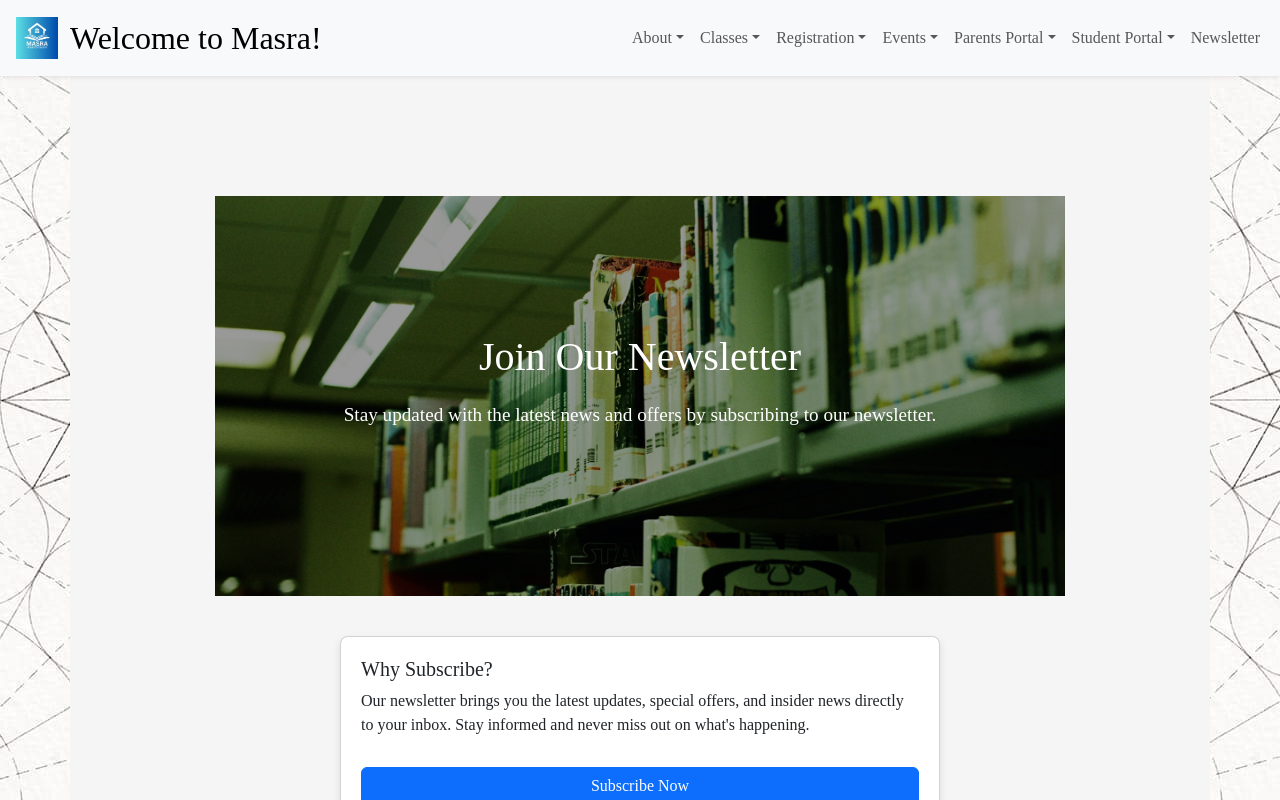
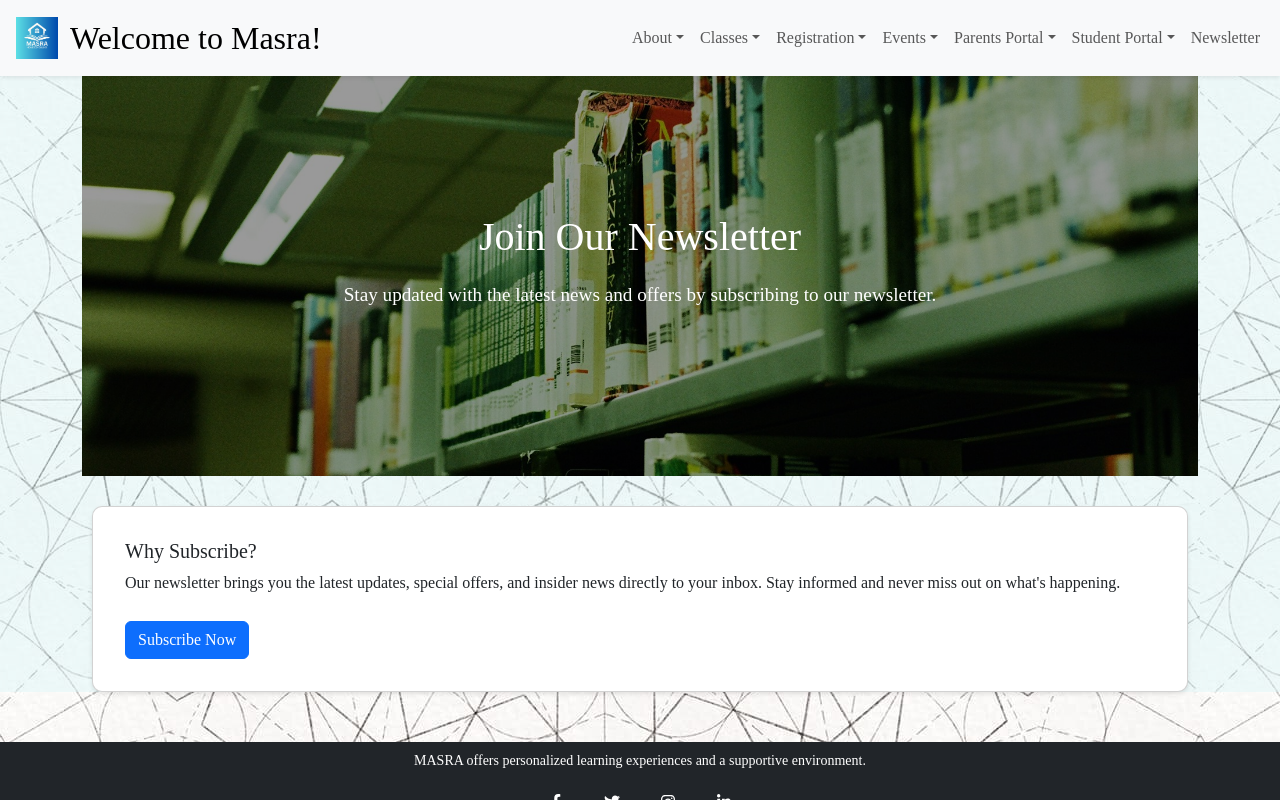
Before and after one commit to MahmoudAbdulrhman/masara, a React (Create React App) app in the folder masara/: page /nl in a window 1280 px wide. Shown: the top 800 px of the page. Built offline with nearby package versions, Linux system fonts and the light colour scheme.

Commit message:
add newslatter

```diff
--- a/masara/src/components/nl/Newsletter.css
+++ b/masara/src/components/nl/Newsletter.css
@@ -1,11 +1,11 @@
-/* src/components/Newsletter.css */
+src/components/Newsletter.css
 .newsletter-page {
   text-align: center;
   padding: 20px;
   background: #f5f5f5; /* Light background color for the page */
 }
 
-.hero-section {
+.heron-section {
   position: relative;
   width: 100%;
   height: 400px; /* Adjust height as needed */
@@ -23,51 +23,18 @@
   box-shadow: inset 0 0 0 1000px rgba(0, 0, 0, 0.4); /* Dark overlay */
 }
 
-.hero-section h1 {
+.heron-section h1 {
   font-size: 2.5rem;
   margin-bottom: 20px;
   animation: animate__fadeIn animate__animated animate__delay-1s;
 }
 
-.hero-section p {
+.heron-section p {
   font-size: 1.2rem;
   margin-bottom: 30px;
   animation: animate__fadeIn animate__animated animate__delay-2s;
 }
 
-.card-section {
-  display: flex;
-  justify-content: center;
-  margin-bottom: 20px;
-}
-
-.card {
-  width: 100%;
-  max-width: 600px;
-  border-radius: 8px;
-  box-shadow: 0 4px 8px rgba(0, 0, 0, 0.1);
-  overflow: hidden;
-  animation: animate__fadeIn animate__animated animate__delay-3s;
-}
-
-.card-body {
-  padding: 20px;
-  text-align: left;
-}
-
-.card-body h5 {
-  font-size: 1.5rem;
-  margin-bottom: 15px;
-}
-
-.card-body p {
-  font-size: 1rem;
-  margin-bottom: 20px;
-}
-
-.card-body .btn {
-  width: 100%;
-}
 
 .form-container {
   display: flex;
@@ -75,3 +42,7 @@
   margin-top: 20px;
   animation: animate__fadeIn animate__animated animate__delay-4s;
 }
+
+.custom-color{
+  background-color: rgba(224, 247, 250, 0.5);
+}
--- a/masara/src/components/nl/newsletter.js
+++ b/masara/src/components/nl/newsletter.js
@@ -13,13 +13,14 @@ function NewsletterPage() {
   };
 
   return (
-    <Container className="newsletter-page">
-      <div className="hero-section animate__animated animate__fadeIn">
+    <div className='custom-color'>
+    <Container className="newsletter-page  ">
+      <div className="heron-section animate__animated animate__fadeIn">
         <h1>Join Our Newsletter</h1>
         <p>Stay updated with the latest news and offers by subscribing to our newsletter.</p>
       </div>
 
-      <div className="card-section">
+      <div className="cardn-section">
         <Card className="animate__animated animate__fadeIn">
           <Card.Body>
             <Card.Title>Why Subscribe?</Card.Title>
@@ -32,7 +33,7 @@ function NewsletterPage() {
       </div>
 
       {showForm && (
-        <div className="form-container animate__animated animate__fadeIn">
+        <div className="form-container animate__animated animate__fadeIn delay-2s">
           <iframe
             src="https://docs.google.com/forms/d/e/1FAIpQLSdsuqzl1zmJSiokXuW4U5Ek0snrhG1ySv_FSbM5LG0l6GKmEQ/viewform"
             width="100%"
@@ -47,6 +48,7 @@ function NewsletterPage() {
         </div>
       )}
     </Container>
+    </div>
   );
 }
 
```
